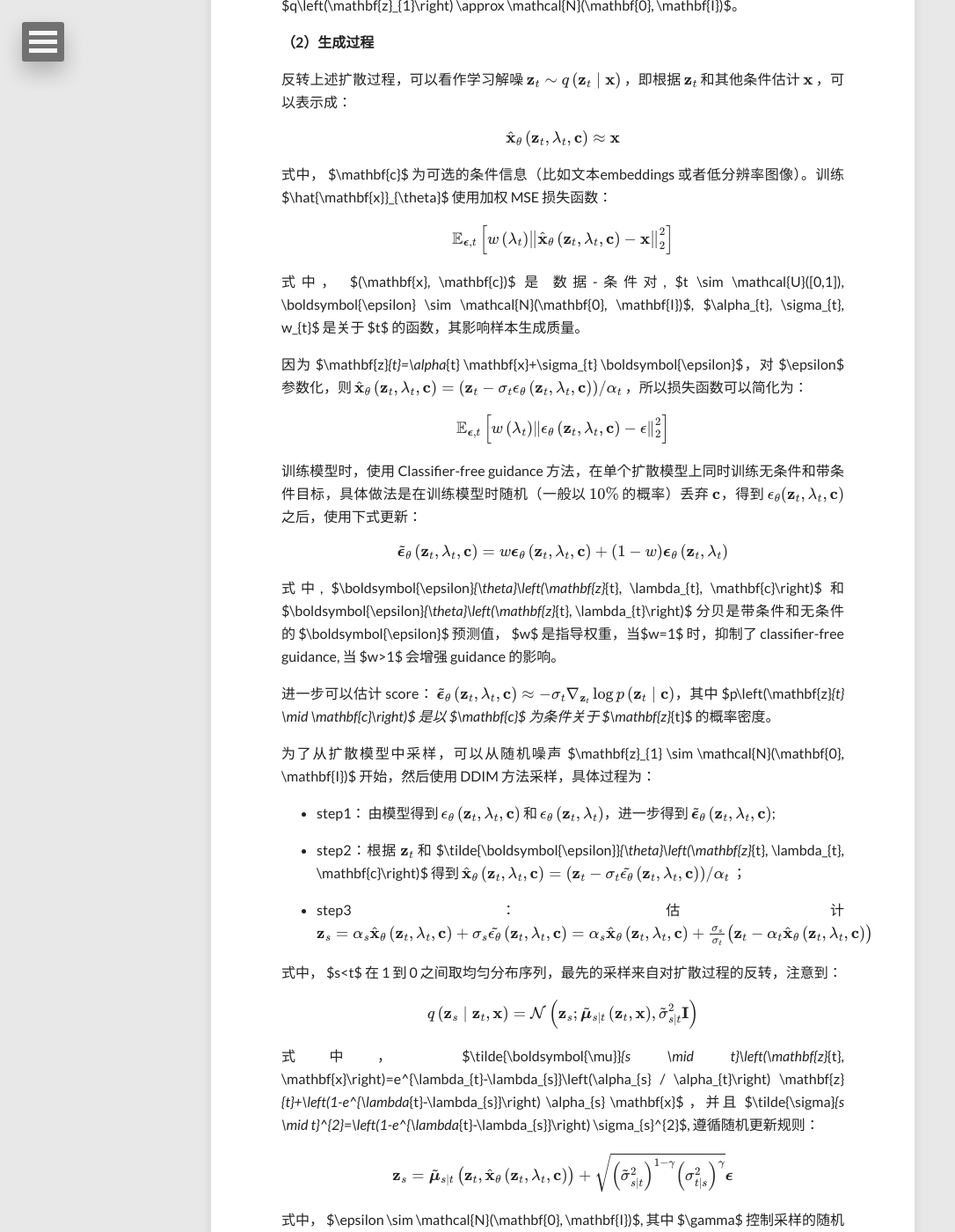
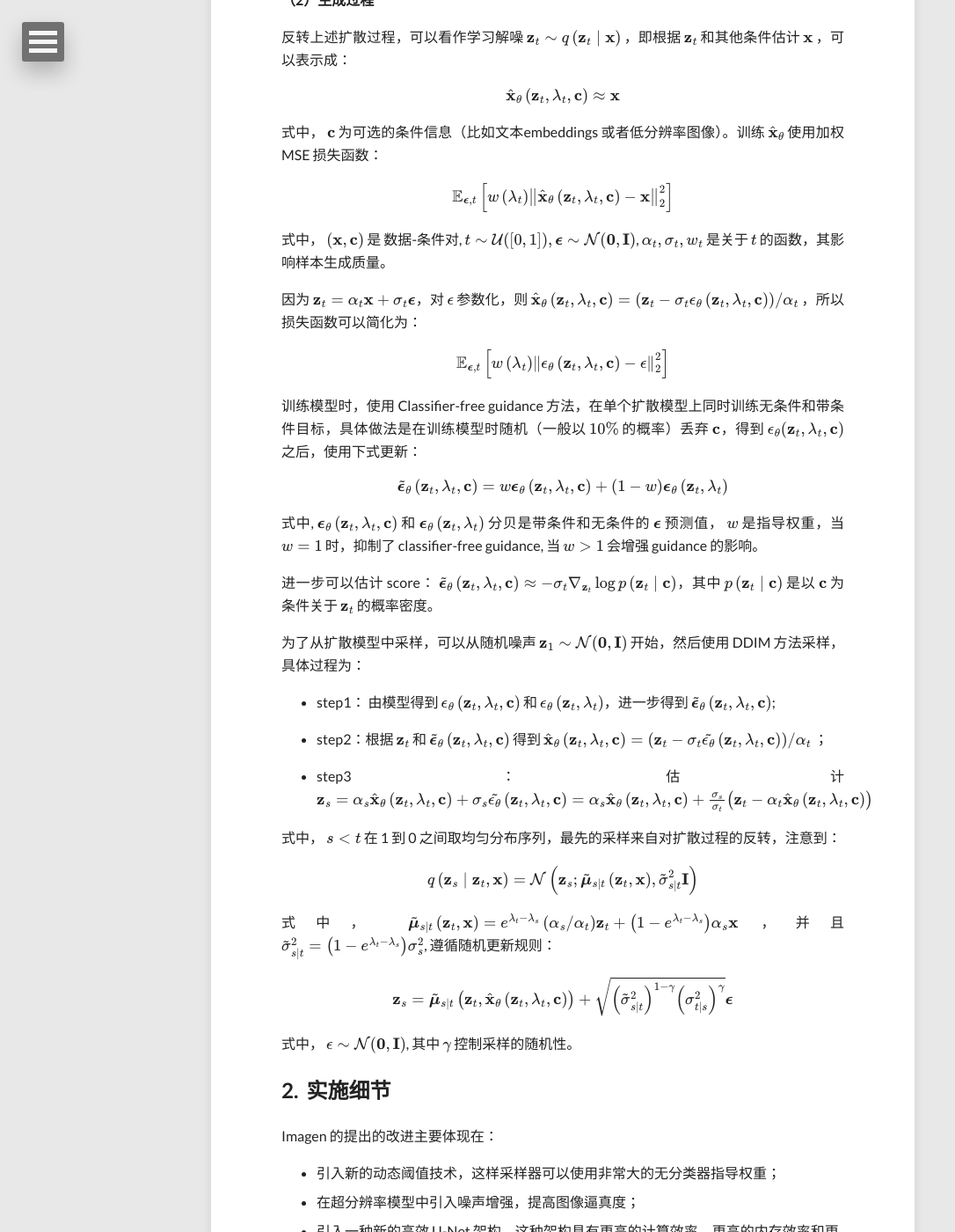
Before and after one commit to JuewenPeng/sunlin-ai.github.io, a Jekyll site: the page built from _posts/2022-06-06-imagen.md, in a window 1280 px wide and 1400 px high, scrolled down 2820 px. Shown: the whole window at 88% size, without its empty margins (0-1086 px from the left). Built offline with Jekyll 4.4.1, drawn with Linux system fonts in a browser that asks for light colours; nearby versions of some CDN libraries; formulas are drawn with MathJax 3; comment, search, counter and statistics services are not loaded; some of the changed text lies outside the part shown.

Commit message:
Update 2022-06-06-imagen.md

```diff
--- a/_posts/2022-06-06-imagen.md
+++ b/_posts/2022-06-06-imagen.md
@@ -79,7 +79,7 @@ $$\mathbf{z}_{t}=\left(\alpha_{t} / \alpha_{s}\right) \mathbf{z}_{s}+\sqrt{\sigm
 
 $$q\left(\mathbf{z}_{t} \mid \mathbf{x}\right)=\mathcal{N}\left(\mathbf{z}_{t} ; \alpha_{t} \mathbf{x}, \sigma_{t}^{2} \mathbf{I}\right), \quad q\left(\mathbf{z}_{t} \mid \mathbf{z}_{s}\right)=\mathcal{N}\left(\mathbf{z}_{t} ;\left(\alpha_{t} / \alpha_{s}\right) \mathbf{z}_{s}, \sigma_{t \mid s}^{2} \mathbf{I}\right)$$
 
-式中， $0 \leq s<t \leq 1, \sigma_{t \mid s}^{2}=\left(1-e^{\lambda_{t}-\lambda_{s}}\right) \sigma_{t}^{2}$, $\alpha_{t}, \sigma_{t}$ 表示可微噪声schedule， $\lambda_{t}=\log \left[\alpha_{t}^{2} / \sigma_{t}^{2}\right]$ 表示信噪比，其随着时间 $t$ 逐步降低，直到 $q\left(\mathbf{z}_{1}\right) \approx \mathcal{N}(\mathbf{0}, \mathbf{I})$。
+式中， $$0 \leq s<t \leq 1, \sigma_{t \mid s}^{2}=\left(1-e^{\lambda_{t}-\lambda_{s}}\right) \sigma_{t}^{2}$$, $$\alpha_{t}, \sigma_{t}$$ 表示可微噪声schedule， $$\lambda_{t}=\log \left[\alpha_{t}^{2} / \sigma_{t}^{2}\right]$$ 表示信噪比，其随着时间 $t$ 逐步降低，直到 $$q\left(\mathbf{z}_{1}\right) \approx \mathcal{N}(\mathbf{0}, \mathbf{I})$$。
 
 **（2）生成过程**
 
@@ -87,13 +87,13 @@ $$q\left(\mathbf{z}_{t} \mid \mathbf{x}\right)=\mathcal{N}\left(\mathbf{z}_{t} ;
 
 $$\hat{\mathbf{x}}_{\theta}\left(\mathbf{z}_{t}, \lambda_{t}, \mathbf{c}\right) \approx \mathbf{x}$$
 
-式中， $\mathbf{c}$ 为可选的条件信息（比如文本embeddings 或者低分辨率图像）。训练 $\hat{\mathbf{x}}_{\theta}$ 使用加权 MSE 损失函数：
+式中， $$\mathbf{c}$$ 为可选的条件信息（比如文本embeddings 或者低分辨率图像）。训练 $$\hat{\mathbf{x}}_{\theta}$$ 使用加权 MSE 损失函数：
 
 $$\mathbb{E}_{\boldsymbol{\epsilon}, t}\left[w\left(\lambda_{t}\right)\left\|\hat{\mathbf{x}}_{\theta}\left(\mathbf{z}_{t}, \lambda_{t}, \mathbf{c}\right)-\mathbf{x}\right\|_{2}^{2}\right]$$
 
-式中， $(\mathbf{x}, \mathbf{c})$ 是 数据-条件对, $t \sim \mathcal{U}([0,1]), \boldsymbol{\epsilon} \sim \mathcal{N}(\mathbf{0}, \mathbf{I})$,  $\alpha_{t}, \sigma_{t}, w_{t}$ 是关于 $t$ 的函数，其影响样本生成质量。
+式中， $$(\mathbf{x}, \mathbf{c})$$ 是 数据-条件对, $$t \sim \mathcal{U}([0,1]), \boldsymbol{\epsilon} \sim \mathcal{N}(\mathbf{0}, \mathbf{I})$$,  $$\alpha_{t}, \sigma_{t}, w_{t}$$ 是关于 $$t$$ 的函数，其影响样本生成质量。
 
-因为 $\mathbf{z}_{t}=\alpha_{t} \mathbf{x}+\sigma_{t} \boldsymbol{\epsilon}$，对 $\epsilon$ 参数化，则 $$\hat{\mathbf{x}}_{\theta}\left(\mathbf{z}_{t}, \lambda_{t}, \mathbf{c}\right)=\left(\mathbf{z}_{t}-\sigma_{t} \epsilon_{\theta}\left(\mathbf{z}_{t}, \lambda_{t}, \mathbf{c}\right)\right) / \alpha_{t}$$ ，所以损失函数可以简化为：
+因为 $$\mathbf{z}_{t}=\alpha_{t} \mathbf{x}+\sigma_{t} \boldsymbol{\epsilon}$$，对 $$\epsilon$$ 参数化，则 $$\hat{\mathbf{x}}_{\theta}\left(\mathbf{z}_{t}, \lambda_{t}, \mathbf{c}\right)=\left(\mathbf{z}_{t}-\sigma_{t} \epsilon_{\theta}\left(\mathbf{z}_{t}, \lambda_{t}, \mathbf{c}\right)\right) / \alpha_{t}$$ ，所以损失函数可以简化为：
 
 $$\mathbb{E}_{\boldsymbol{\epsilon}, t}\left[w\left(\lambda_{t}\right)\left\|\epsilon_{\theta}\left(\mathbf{z}_{t}, \lambda_{t}, \mathbf{c}\right)-\epsilon\right\|_{2}^{2}\right]$$
 
@@ -101,27 +101,27 @@ $$\mathbb{E}_{\boldsymbol{\epsilon}, t}\left[w\left(\lambda_{t}\right)\left\|\ep
 
 $$\tilde{\boldsymbol{\epsilon}}_{\theta}\left(\mathbf{z}_{t}, \lambda_{t}, \mathbf{c}\right)=w \boldsymbol{\epsilon}_{\theta}\left(\mathbf{z}_{t}, \lambda_{t}, \mathbf{c}\right)+(1-w) \boldsymbol{\epsilon}_{\theta}\left(\mathbf{z}_{t}, \lambda_{t}\right)$$
 
-式中, $\boldsymbol{\epsilon}_{\theta}\left(\mathbf{z}_{t}, \lambda_{t}, \mathbf{c}\right)$ 和 $\boldsymbol{\epsilon}_{\theta}\left(\mathbf{z}_{t}, \lambda_{t}\right)$ 分贝是带条件和无条件的 $\boldsymbol{\epsilon}$ 预测值， $w$ 是指导权重，当$w=1$ 时，抑制了 classifier-free guidance, 当 $w>1$ 会增强 guidance 的影响。
+式中, $$\boldsymbol{\epsilon}_{\theta}\left(\mathbf{z}_{t}, \lambda_{t}, \mathbf{c}\right)$$ 和 $$\boldsymbol{\epsilon}_{\theta}\left(\mathbf{z}_{t}, \lambda_{t}\right)$$ 分贝是带条件和无条件的 $$\boldsymbol{\epsilon}$$ 预测值， $$w$$ 是指导权重，当$$w=1$$ 时，抑制了 classifier-free guidance, 当 $$w>1$$ 会增强 guidance 的影响。
 
-进一步可以估计 score： $$\tilde{\boldsymbol{\epsilon}}_{\theta}\left(\mathbf{z}_{t}, \lambda_{t}, \mathbf{c}\right) \approx-\sigma_{t} \nabla_{\mathbf{z}_{t}} \log p\left(\mathbf{z}_{t} \mid \mathbf{c}\right)$$，其中 $p\left(\mathbf{z}_{t} \mid \mathbf{c}\right)$ 是以 $\mathbf{c}$ 为条件关于 $\mathbf{z}_{t}$ 的概率密度。
+进一步可以估计 score： $$\tilde{\boldsymbol{\epsilon}}_{\theta}\left(\mathbf{z}_{t}, \lambda_{t}, \mathbf{c}\right) \approx-\sigma_{t} \nabla_{\mathbf{z}_{t}} \log p\left(\mathbf{z}_{t} \mid \mathbf{c}\right)$$，其中 $$p\left(\mathbf{z}_{t} \mid \mathbf{c}\right)$$ 是以 $$\mathbf{c}$$ 为条件关于 $$\mathbf{z}_{t}$$ 的概率密度。
 
-为了从扩散模型中采样，可以从随机噪声 $\mathbf{z}_{1} \sim \mathcal{N}(\mathbf{0}, \mathbf{I})$ 开始，然后使用 DDIM 方法采样，具体过程为：
+为了从扩散模型中采样，可以从随机噪声 $$\mathbf{z}_{1} \sim \mathcal{N}(\mathbf{0}, \mathbf{I})$$ 开始，然后使用 DDIM 方法采样，具体过程为：
 
 - step1： 由模型得到 $$\epsilon_{\theta}\left(\mathbf{z}_{t}, \lambda_{t}, \mathbf{c}\right)$$ 和  $$\epsilon_{\theta}\left(\mathbf{z}_{t}, \lambda_{t}\right)$$，进一步得到 $$\tilde{\boldsymbol{\epsilon}}_{\theta}\left(\mathbf{z}_{t}, \lambda_{t}, \mathbf{c}\right)$$;
 
-- step2：根据 $$\mathbf{z}_{t}$$ 和  $\tilde{\boldsymbol{\epsilon}}_{\theta}\left(\mathbf{z}_{t}, \lambda_{t}, \mathbf{c}\right)$ 得到 $$\hat{\mathbf{x}}_{\theta}\left(\mathbf{z}_{t}, \lambda_{t}, \mathbf{c}\right)=\left(\mathbf{z}_{t}-\sigma_{t} \tilde{\epsilon_{\theta}}\left(\mathbf{z}_{t}, \lambda_{t}, \mathbf{c}\right)\right) / \alpha_{t}$$ ；
+- step2：根据 $$\mathbf{z}_{t}$$ 和  $$\tilde{\boldsymbol{\epsilon}}_{\theta}\left(\mathbf{z}_{t}, \lambda_{t}, \mathbf{c}\right)$$ 得到 $$\hat{\mathbf{x}}_{\theta}\left(\mathbf{z}_{t}, \lambda_{t}, \mathbf{c}\right)=\left(\mathbf{z}_{t}-\sigma_{t} \tilde{\epsilon_{\theta}}\left(\mathbf{z}_{t}, \lambda_{t}, \mathbf{c}\right)\right) / \alpha_{t}$$ ；
 
 - step3：估计 $$\mathbf{z}_{s}=\alpha_{s} \hat{\mathbf{x}}_{\theta}\left(\mathbf{z}_{t}, \lambda_{t}, \mathbf{c}\right)+\sigma_{s}\tilde{\epsilon_{\theta}}\left(\mathbf{z}_{t}, \lambda_{t}, \mathbf{c}\right)=\alpha_{s} \hat{\mathbf{x}}_{\theta}\left(\mathbf{z}_{t}, \lambda_{t}, \mathbf{c}\right)+\frac{\sigma_{s}}{\sigma_{t}}\left(\mathbf{z}_{t}-\alpha_{t} \hat{\mathbf{x}}_{\theta}\left(\mathbf{z}_{t}, \lambda_{t}, \mathbf{c}\right)\right)$$
 
-式中， $s<t$ 在 1 到 0 之间取均匀分布序列，最先的采样来自对扩散过程的反转，注意到：
+式中， $$s<t$$ 在 1 到 0 之间取均匀分布序列，最先的采样来自对扩散过程的反转，注意到：
 
 $$q\left(\mathbf{z}_{s} \mid \mathbf{z}_{t}, \mathbf{x}\right)=\mathcal{N}\left(\mathbf{z}_{s} ; \tilde{\boldsymbol{\mu}}_{s \mid t}\left(\mathbf{z}_{t}, \mathbf{x}\right), \tilde{\sigma}_{s \mid t}^{2} \mathbf{I}\right)$$
 
-式中， $\tilde{\boldsymbol{\mu}}_{s \mid t}\left(\mathbf{z}_{t}, \mathbf{x}\right)=e^{\lambda_{t}-\lambda_{s}}\left(\alpha_{s} / \alpha_{t}\right) \mathbf{z}_{t}+\left(1-e^{\lambda_{t}-\lambda_{s}}\right) \alpha_{s} \mathbf{x}$ ，并且  $\tilde{\sigma}_{s \mid t}^{2}=\left(1-e^{\lambda_{t}-\lambda_{s}}\right) \sigma_{s}^{2}$, 遵循随机更新规则：
+式中， $$\tilde{\boldsymbol{\mu}}_{s \mid t}\left(\mathbf{z}_{t}, \mathbf{x}\right)=e^{\lambda_{t}-\lambda_{s}}\left(\alpha_{s} / \alpha_{t}\right) \mathbf{z}_{t}+\left(1-e^{\lambda_{t}-\lambda_{s}}\right) \alpha_{s} \mathbf{x}$$ ，并且  $$\tilde{\sigma}_{s \mid t}^{2}=\left(1-e^{\lambda_{t}-\lambda_{s}}\right) \sigma_{s}^{2}$$, 遵循随机更新规则：
 
 $$\mathbf{z}_{s}=\tilde{\boldsymbol{\mu}}_{s \mid t}\left(\mathbf{z}_{t}, \hat{\mathbf{x}}_{\theta}\left(\mathbf{z}_{t}, \lambda_{t}, \mathbf{c}\right)\right)+\sqrt{\left(\tilde{\sigma}_{s \mid t}^{2}\right)^{1-\gamma}\left(\sigma_{t \mid s}^{2}\right)^{\gamma}} \boldsymbol{\epsilon}$$
 
-式中， $\epsilon \sim \mathcal{N}(\mathbf{0}, \mathbf{I})$, 其中 $\gamma$ 控制采样的随机性。
+式中， $$\epsilon \sim \mathcal{N}(\mathbf{0}, \mathbf{I})$$, 其中 $$\gamma$$ 控制采样的随机性。
 
 
 
@@ -262,9 +262,8 @@ def sample(aug_level: float, x_lr: jnp.ndarray):
     </center>
     <br>
 </div>
-
 <figure align="center">
-  <img src="/images/image-20220606110057800.png" style="zoom:100%">
+  <img src="/images/image-20220606110057800.png" style="zoom:50%">
 </figure>
 <div>
     <center style="color:#C0C0C0;text-decoration:underline;font-size: 15px">
@@ -273,10 +272,11 @@ def sample(aug_level: float, x_lr: jnp.ndarray):
     <br>
 </div>
 
+
 ResNetBlock 在 DBlock 和 UBlock 都会被使用，ResNetBlock 的 超参数是 channels 数。
 
 <figure align="center">
-  <img src="/images/image-20220606105557305.png" style="zoom:100%">
+  <img src="/images/image-20220606105557305.png" style="zoom:50%">
 </figure>
 <div>
     <center style="color:#C0C0C0;text-decoration:underline;font-size: 15px">
@@ -284,6 +284,7 @@ ResNetBlock 在 DBlock 和 UBlock 都会被使用，ResNetBlock 的 超参数是
     </center>
     <br>
 </div>
+
 
 DBlock 的超参数是：下采样步长 stride: Optional [Tuple[int, int]]，每个 DBlock 的 ResNetBlock 数量 numResNetBlocksPerBlock：int，通道数 channels：int， 虚线块是可选的，例如，并非每个 DBlock 都需要下采样或需要自注意。
 
```
